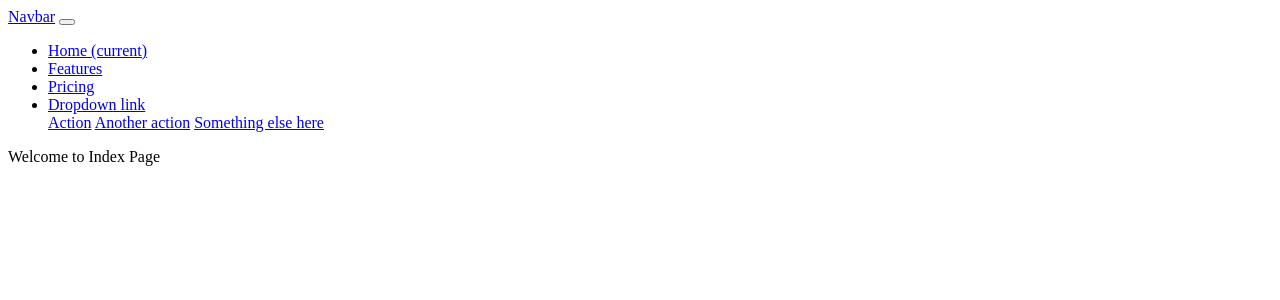
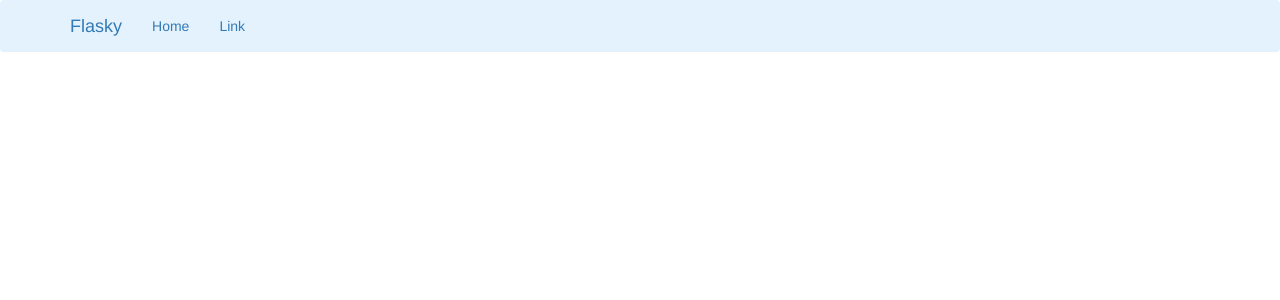
Before and after one commit to Kingstan070/Feedback-form, a Flask app: page / in a window 1280 px wide. Shown: the top 300 px of the page. Run offline with Flask 2, Linux system fonts and the light colour scheme; some libraries are stand-ins or nearby versions.

Commit message:
change for index.html and removing base.html

```diff
--- a/app/templates/base.html
+++ /dev/null
@@ -1,55 +0,0 @@
-<!doctype html>
-<html lang="en">
-<head>
-    {% block head %}
-    <!-- Required meta tags -->
-    <meta charset="utf-8">
-    <meta name="viewport" content="width=device-width, initial-scale=1, shrink-to-fit=no">
-
-    <!-- Bootstrap CSS -->
-    <link rel="stylesheet" href="https://stackpath.bootstrapcdn.com/bootstrap/4.1.3/css/bootstrap.min.css" integrity="sha384-MCw98/SFnGE8fJT3GXwEOngsV7Zt27NXFoaoApmYm81iuXoPkFOJwJ8ERdknLPMO" crossorigin="anonymous">
-
-    <title>{% block title %}{% endblock %}</title>
-    {% endblock %}
-</head>
-<body>
-    {% block navbar %}
-    <nav class="navbar navbar-expand-lg navbar-light bg-light">
-        <a class="navbar-brand" href="#">Navbar</a>
-        <button class="navbar-toggler" type="button" data-toggle="collapse" data-target="#navbarNavDropdown" aria-controls="navbarNavDropdown" aria-expanded="false" aria-label="Toggle navigation">
-        <span class="navbar-toggler-icon"></span>
-        </button>
-        <div class="collapse navbar-collapse" id="navbarNavDropdown">
-        <ul class="navbar-nav">
-            <li class="nav-item active">
-            <a class="nav-link" href="#">Home <span class="sr-only">(current)</span></a>
-            </li>
-            <li class="nav-item">
-            <a class="nav-link" href="#">Features</a>
-            </li>
-            <li class="nav-item">
-            <a class="nav-link" href="#">Pricing</a>
-            </li>
-            <li class="nav-item dropdown">
-            <a class="nav-link dropdown-toggle" href="#" id="navbarDropdownMenuLink" role="button" data-toggle="dropdown" aria-haspopup="true" aria-expanded="false">
-                Dropdown link
-            </a>
-            <div class="dropdown-menu" aria-labelledby="navbarDropdownMenuLink">
-                <a class="dropdown-item" href="#">Action</a>
-                <a class="dropdown-item" href="#">Another action</a>
-                <a class="dropdown-item" href="#">Something else here</a>
-            </div>
-            </li>
-        </ul>
-        </div>
-        {% endblock %}
-    </nav>
-    {% block content %}{% endblock %}
-
-    <!-- Optional JavaScript -->
-    <!-- jQuery first, then Popper.js, then Bootstrap JS -->
-    <script src="https://code.jquery.com/jquery-3.3.1.slim.min.js" integrity="sha384-q8i/X+965DzO0rT7abK41JStQIAqVgRVzpbzo5smXKp4YfRvH+8abtTE1Pi6jizo" crossorigin="anonymous"></script>
-    <script src="https://cdnjs.cloudflare.com/ajax/libs/popper.js/1.14.3/umd/popper.min.js" integrity="sha384-ZMP7rVo3mIykV+2+9J3UJ46jBk0WLaUAdn689aCwoqbBJiSnjAK/l8WvCWPIPm49" crossorigin="anonymous"></script>
-    <script src="https://stackpath.bootstrapcdn.com/bootstrap/4.1.3/js/bootstrap.min.js" integrity="sha384-ChfqqxuZUCnJSK3+MXmPNIyE6ZbWh2IMqE241rYiqJxyMiZ6OW/JmZQ5stwEULTy" crossorigin="anonymous"></script>
-</body>
-</html>
--- a/app/templates/index.html
+++ b/app/templates/index.html
@@ -1,7 +1,29 @@
-{% extends "base.html" %}
-{% block title %}Index{% endblock %}
-{% block head %}
+{% extends "bootstrap/base.html" %}
+
+{% block title %}Home{% endblock %}
+{% block navbar %}
+<div class="navbar navbar-light" style="background-color: #e3f2fd;" role="navigation">
+    <div class="container">
+        <div class="navbar-header">
+            <button type="button" class="navbar-toggle"
+            data-toggle="collapse" data-target=".navbar-collapse">
+            <span class="sr-only">Toggle navigation</span>
+            <span class="icon-bar"></span>
+            <span class="icon-bar"></span>
+            <span class="icon-bar"></span>
+            </button>
+            <a class="navbar-brand" href="/">Flasky</a>
+        </div>
+        <div class="navbar-collapse collapse">
+            <ul class="nav navbar-nav">
+            <li><a href="/">Home</a></li>
+            <li class="nav-item"><a href="/">Link</a></li>
+            </ul>
+
+        </div>
+    </div>
+</div>
 {% endblock %}
 {% block content %}
-Welcome to Index Page
+
 {% endblock %}
```
